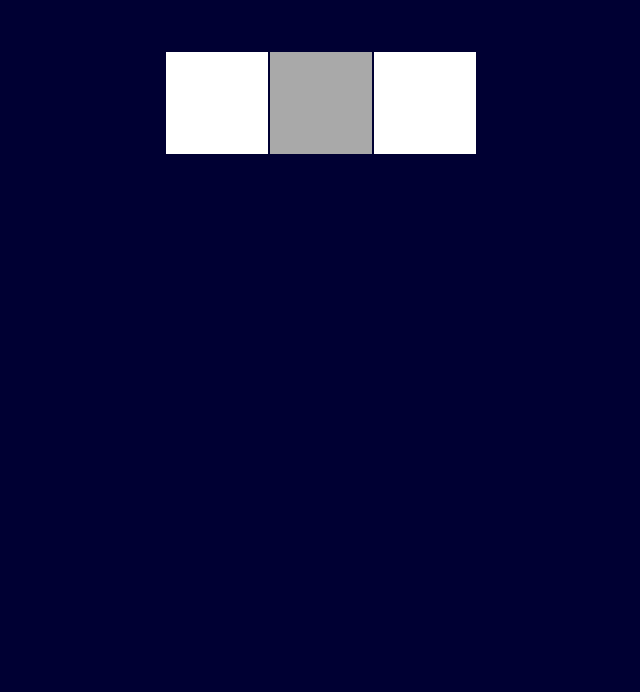
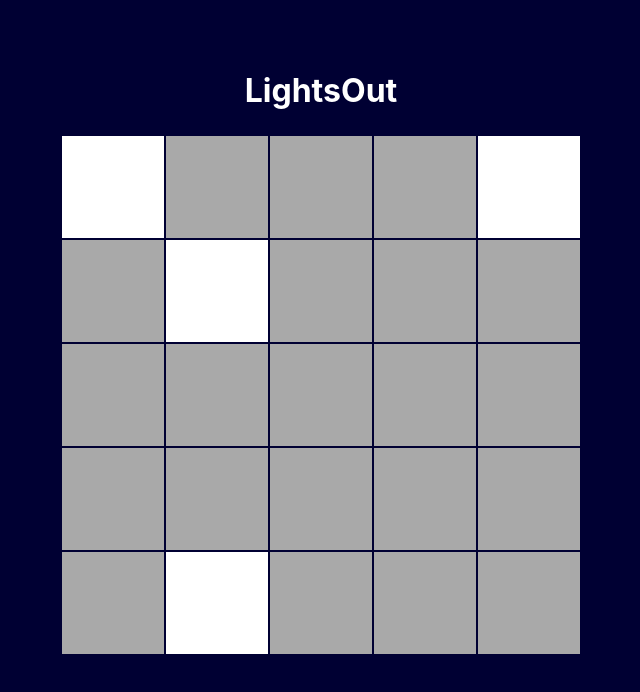
Before and after one commit to 1nvi/lightout, a React (Create React App) app: page / in a window 1280 px wide. Shown: the top 692 px of the page, without its empty margins (319-959 px from the left). Built offline with nearby package versions, Linux system fonts and the light colour scheme.

Commit message:
displayed board

```diff
--- a/src/Board.js
+++ b/src/Board.js
@@ -27,19 +27,33 @@
  *  This doesn't handle any clicks --- clicks are on individual cells
  *
  **/
+class Board extends Component {
+  static defaultProps = {
+    nrows: 5,
+    ncols: 5,
+    chanceLightStartsOn: 0.25
+  };
 
-class Board extends Component {
   constructor(props) {
     super(props);
 
-    // TODO: set initial state
+    this.state = {
+      hasWon: false,
+      board: this.createBoard()
+    };
   }
 
   /** create a board nrows high/ncols wide, each cell randomly lit or unlit */
 
   createBoard() {
     let board = [];
-    // TODO: create array-of-arrays of true/false values
+    for (let y = 0; y < this.props.nrows; y++) {
+      let row = [];
+      for (let x = 0; x < this.props.ncols; x++) {
+        row.push(Math.random() < this.props.chanceLightStartsOn);
+      }
+      board.push(row);
+    }
     return board;
   }
 
@@ -52,7 +66,7 @@
 
     function flipCell(y, x) {
       // if this coord is actually on board, flip it
-
+      this.flipCellsAround();
       if (x >= 0 && x < ncols && y >= 0 && y < nrows) {
         board[y][x] = !board[y][x];
       }
@@ -76,16 +90,25 @@
     // make table board
 
     // TODO
+    let tblBoard = [];
+    for (let y = 0; y < this.props.nrows; y++) {
+      let row = [];
+      for (let x = 0; x < this.props.ncols; x++) {
+        let coord = `${y}-${x}`;
+        row.push(<Cell key={coord} isLit={this.state.board[y][x]} />);
+      }
+      tblBoard.push(<tr key={y}>{row}</tr>);
+    }
+
     return (
-      <table className="Board">
-        <tbody>
-          <tr>
-            <Cell isLit={true} />
-            <Cell isLit={false} />
-            <Cell isLit={true} />
-          </tr>
-        </tbody>
-      </table>
+      <div>
+        <h1>LightsOut</h1>
+        <table className="Board">
+          <tbody>
+            <tr>{tblBoard}</tr>
+          </tbody>
+        </table>
+      </div>
     );
   }
 }
```
